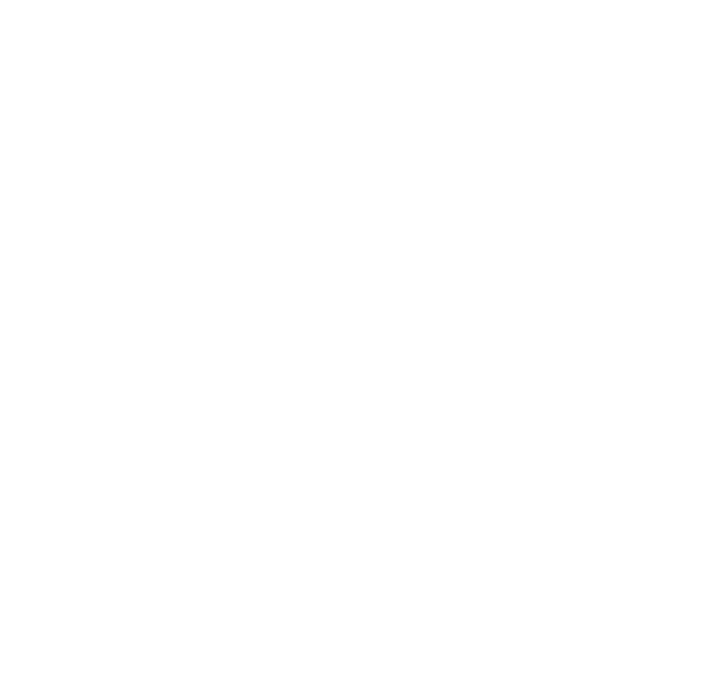
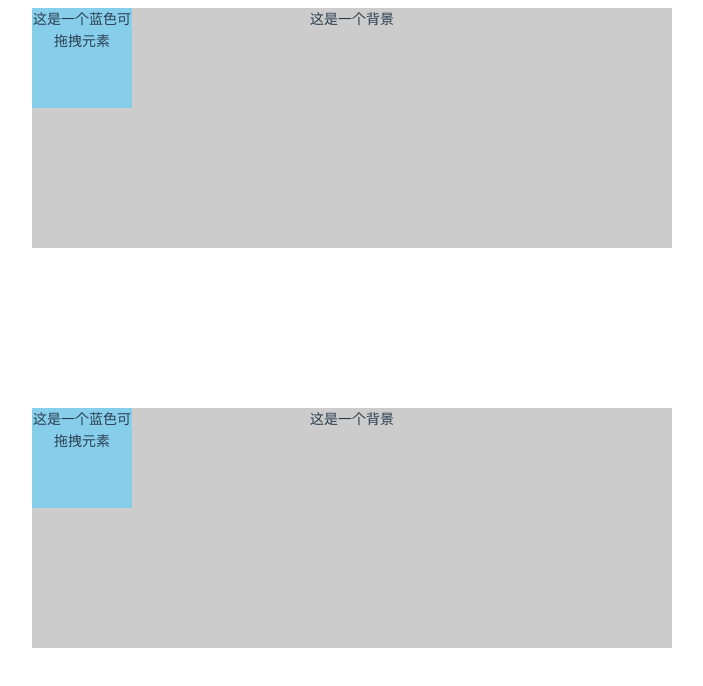
Before and after one commit to Sun123day/vue3-AllDemos-16.14.0, a Vue app: page /#/tuozhuai in a window 1280 px wide. Before the commit this address had no page. Shown: the top 686 px of the page, without its empty margins (288-991 px from the left). Built offline with nearby package versions, Linux system fonts and the light colour scheme; a small style sheet from the web is missing.

Commit message:
feat:添加了一些拖拽===》最好采用"vuedraggable"中的draggable来进行操作

```diff
--- a/package.json
+++ b/package.json
@@ -9,11 +9,14 @@
   },
   "dependencies": {
     "@element-plus/icons-vue": "^2.3.1",
+    "@vicons/ionicons5": "^0.13.0",
     "axios": "^1.6.7",
     "core-js": "^3.8.3",
     "element-plus": "^2.5.4",
+    "sortablejs": "^1.15.6",
     "vue": "^3.2.13",
     "vue-router": "^4.0.3",
+    "vuedraggable": "^4.1.0",
     "vuex": "^4.0.0"
   },
   "devDependencies": {
--- a/src/router/index.js
+++ b/src/router/index.js
@@ -72,6 +72,16 @@
     name: 'naivePDFUploadViewPDF上传和预览',
     component: () => import('../views/naivePDFUploadView/index.vue')
   },
+  {
+    path: '/tuozhuai',
+    name: 'tuozhuai拖拽',
+    component: () => import('../views/tuozhuai/index.vue')
+  },
+  {
+    path: '/tuozhuaiCard',
+    name: 'tuozhuaiCard拖拽卡片',
+    component: () => import('../views/tuozhuaiCard/index.vue')
+  },
 ]
 
 const router = createRouter({
--- a/src/views/naivePDFUploadView/index.vue
+++ b/src/views/naivePDFUploadView/index.vue
@@ -17,15 +17,15 @@
           </n-grid>
         </n-form>
     </div>
-    <div class="table">
+    <!-- <div class="table">
         <n-data-table
           :bordered="false"
           :single-line="false"
           :columns="columns"
           :data="tableData"
         />
-    </div>
-    <!-- <iframe :src="iframeUrl" style="position:absolute;"></iframe> -->
+    </div> -->
+    <iframe :src="iframeUrl" style="height: 500px; width: 1200px;"></iframe>
   </div>
 </template>
 <script>
@@ -68,12 +68,14 @@
         }
         // 表格数据
         const tableData = ref([])
-        const iframeUrl = ref("");
+        // const iframeUrl = ref("");
+        const iframeUrl = "http://47.107.101.31:9000/domain/2025/4/21/16/50/%E9%9B%AA%E8%8A%B1%E6%95%B0%E6%8D%AE%E4%B8%AD%E5%8F%B0%E8%A7%84%E6%A0%BC%E8%AF%B4%E6%98%8E%E4%B9%A6.pdf?X-Amz-Algorithm=AWS4-HMAC-SHA256&X-Amz-Credential=Lz8k4NhpwJLDe4z13bzx%2F20250421%2Fus-east-1%2Fs3%2Faws4_request&X-Amz-Date=20250421T085059Z&X-Amz-Expires=500000&X-Amz-SignedHeaders=host&X-Amz-Signature=38cd35123c1aace45bf8d56588542cf2e1b26034d093dd0d309b0cb9ebff73ba"
         const previewPDF = (row) => {
             // 实现预览PDF的逻辑
             // console.log('预览PDF', row);
-            const blob = new Blob([row],{type: 'application/pdf'});
-            iframeUrl.value = window.URL.createObjectURL(blob);
+            // const blob = new Blob([row],{type: 'application/pdf'});
+            // iframeUrl.value = window.URL.createObjectURL(blob);
+            // iframeUrl.value = "http://47.107.101.31:9000/domain/2025/4/21/16/50/%E9%9B%AA%E8%8A%B1%E6%95%B0%E6%8D%AE%E4%B8%AD%E5%8F%B0%E8%A7%84%E6%A0%BC%E8%AF%B4%E6%98%8E%E4%B9%A6.pdf?X-Amz-Algorithm=AWS4-HMAC-SHA256&X-Amz-Credential=Lz8k4NhpwJLDe4z13bzx%2F20250421%2Fus-east-1%2Fs3%2Faws4_request&X-Amz-Date=20250421T085059Z&X-Amz-Expires=500000&X-Amz-SignedHeaders=host&X-Amz-Signature=38cd35123c1aace45bf8d56588542cf2e1b26034d093dd0d309b0cb9ebff73ba"
         }
         // 表格列
         const columns = [
--- /dev/null
+++ b/src/views/tuozhuai/fanwei.vue
@@ -0,0 +1,81 @@
+<script setup>
+import { ref, onMounted } from 'vue'
+
+let initWidth = ref(0) // 父元素的宽-自适应值
+let initHeight = ref(0) // 父元素的高-自适应值
+let startclientX = ref(0) // 元素拖拽前距离浏览器的X轴位置
+let startclientY = ref(0) //元素拖拽前距离浏览器的Y轴位置
+let elLeft = ref(0) // 元素的左偏移量
+let elTop = ref(0) // 元素的右偏移量
+let back_box = ref()
+
+// 页面初始化
+function initBodySize() {
+    initWidth.value = back_box.value.clientWidth; // 拿到父元素宽
+    initHeight.value = initWidth.value * ((1080 * 0.88) / (1920 - 1080 * 0.02)); // 根据宽计算高实现自适应
+}
+
+// 拖拽开始事件
+function dragstart(e) {
+    startclientX.value = e.clientX; // 记录拖拽元素初始位置
+    startclientY.value = e.clientY;
+}
+
+// 拖拽完成事件
+function dragend(e) {
+    let x = e.clientX - startclientX.value; // 计算偏移量
+    let y = e.clientY - startclientY.value;
+    let newLeft = elLeft.value + x;
+    let newTop = elTop.value + y;
+
+    // 限制拖拽范围
+    newLeft = Math.max(0, Math.min(newLeft, initWidth.value - 100)); // 100是drag_box的宽度
+    newTop = Math.max(0, Math.min(newTop, initHeight.value - 100)); // 100是drag_box的高度
+
+    elLeft.value = newLeft;
+    elTop.value = newTop;
+}
+
+onMounted(() => {
+    initBodySize()
+    window.addEventListener('resize', initBodySize) // 窗口大小变化时重新计算尺寸
+})
+</script>
+
+<template>
+    <div id="drag">
+      <div class="back_box" ref="back_box">
+        这是一个背景
+        <div
+          class="drag_box"
+          draggable="true"
+          @dragstart="dragstart($event)"
+          @dragend="dragend($event)"
+          :style="`left:${elLeft}px;top:${elTop}px`"
+        >
+          这是一个蓝色可拖拽元素
+        </div>
+      </div>
+    </div>
+  </template>
+
+<style scoped>
+.back_box {
+  background: #ccc;
+  width: 50vw;
+  height: 30vh;
+  position: fixed;
+  top: 60%;
+  left: 50%;
+  transform: translate(-50%, -30%);
+}
+
+.drag_box {
+  width: 100px;
+  height: 100px;
+  background: skyblue;
+  position: absolute;
+  z-index: 10;
+  user-select: none; /* 不可选中,为了拖拽时不让文字高亮 */
+}
+</style>
--- /dev/null
+++ b/src/views/tuozhuai/index.vue
@@ -0,0 +1,11 @@
+<script setup>
+import quanbu from './quanbu.vue'
+import fanwei from './fanwei.vue'
+</script>
+
+<template>
+  <div>
+    <quanbu />
+    <fanwei />
+  </div>
+</template>
--- /dev/null
+++ b/src/views/tuozhuai/quanbu.vue
@@ -0,0 +1,68 @@
+<script setup>
+import {ref, reactive, onMounted} from 'vue'
+    let initWidth = ref(0) // 父元素的宽-自适应值
+    let initHeight = ref(0) // 父元素的高-自适应值
+    let startclientX = ref(0) // 元素拖拽前距离浏览器的X轴位置
+    let startclientY = ref(0) //元素拖拽前距离浏览器的Y轴位置
+    let elLeft = ref(0) // 元素的左偏移量
+    let elTop = ref(0) // 元素的右偏移量
+    let back_box = ref()
+    // 页面初始化
+    function initBodySize() {
+        initWidth.value = back_box.value.clientWidth; // 拿到父元素宽
+        initHeight.value = initWidth.value * ((1080 * 0.88) / (1920 - 1080 * 0.02)); // 根据宽计算高实现自适应
+    }
+      // 拖拽开始事件
+      function dragstart(e) {
+        console.log(e);
+        startclientX.value = e.clientX; // 记录拖拽元素初始位置
+        startclientY.value = e.clientY;
+      }
+      // 拖拽完成事件
+      function dragend(e) {
+        console.log(e);
+        let x = e.clientX - startclientX.value; // 计算偏移量
+        let y = e.clientY - startclientY.value;
+        elLeft.value += x; // 实现拖拽元素随偏移量移动
+        elTop.value += y;
+      }
+      onMounted(()=>{
+        initBodySize()
+      })
+</script>
+<template>
+    <div id="drag">
+      <div class="back_box" ref="back_box">
+        这是一个背景
+        <div
+          class="drag_box"
+          draggable="true"
+          @dragstart="dragstart($event)"
+          @dragend="dragend($event)"
+          :style="`left:${elLeft}px;top:${elTop}px`"
+        >
+          这是一个蓝色可拖拽元素
+        </div>
+      </div>
+    </div>
+  </template>
+   <style scoped>
+   .back_box {
+     background: #ccc;
+     width: 50vw;
+     height: 30vh;
+     position: fixed;
+     top: 10%;
+     left: 50%;
+     transform: translate(-50%, -30%);
+   }
+
+   .drag_box {
+     width: 100px;
+     height: 100px;
+     background: skyblue;
+     position: absolute;
+     z-index: 10;
+     user-select: none; /* 不可选中,为了拖拽时不让文字高亮 */
+   }
+   </style>
--- /dev/null
+++ b/src/views/tuozhuaiCard/index.vue
@@ -0,0 +1,159 @@
+<script setup>
+import { ref, reactive } from "vue";
+import { CloseCircle } from "@vicons/ionicons5";
+import draggable from "vuedraggable";
+/*
+draggable 对CSS样式没有什么要求万物皆可拖拽
+:list="state.list"         //需要绑定的数组
+ghost-class="ghost"        //被替换元素的样式
+chosen-class="chosenClass" //选中元素的样式
+animation="300"            //动画效果
+@start="onStart"           //拖拽开始的事件
+@end="onEnd"               //拖拽结束的事件
+*/
+const state = reactive({
+  //需要拖拽的数据，拖拽后数据的顺序也会变化
+  list: [
+    { name: "卡片1", id: '01' },
+    { name: "卡片2", id: '02' },
+    { name: "卡片3", id: '03' },
+    { name: "卡片4", id: '04' },
+    { name: "卡片5", id: '05' },
+    { name: "卡片6", id: '06' },
+  ],
+});
+
+const list = ref([
+    { name: "卡片1", id: '01' },
+    { name: "卡片2", id: '02' },
+    { name: "卡片3", id: '03' },
+    { name: "卡片4", id: '04' },
+    { name: "卡片5", id: '05' },
+    { name: "卡片6", id: '06' },
+  ])
+
+//拖拽开始的事件
+const onStart = () => {
+  console.log("开始拖拽");
+};
+
+//拖拽结束的事件
+const onEnd = () => {
+  console.log("结束拖拽");
+  // 结束拖拽后发现列表中的顺序是成功被改变了的
+  // 如果是要保存改变后的顺序，就可以在这里发送请求或进行相关操作
+};
+
+//删除
+const handleRemove = (item) => {
+  // 如果长度等于1，不允许删除
+  // if (state.list.length === 1) {
+  if (list.value.length === 1) {
+    return
+  }
+  // 这是一个比较简单的删除方法
+  // state.list = state.list.filter((element) => element.id !== item.id);
+  list.value = list.value.filter((element) => element.id !== item.id);
+};
+</script>
+
+<template>
+  <div class="container">
+    <div class="itxst">
+      <!-- drag不生效 -->
+      <div class="drag">
+        <draggable
+          :list="list"
+          animation="300"
+          ghost-class="ghost"
+          chosen-class="chosenClass"
+          @start="onStart"
+          @end="onEnd"
+
+          class="dragBox"
+        >
+        <!-- 只有在这里设置dragBox -->
+          <template #item="{ element }">
+            <div class="item">
+              <p>{{ element.name }}</p>
+              <n-icon size="20" color="red"
+                class="close-icon"
+                @click="handleRemove(element)"
+              >
+                <CloseCircle />
+              </n-icon>
+            </div>
+          </template>
+        </draggable>
+      </div>
+      <!-- <div>{{ state.list }}</div> -->
+      <div>{{ list }}</div>
+    </div>
+  </div>
+</template>
+
+<style lang="scss" scoped>
+.container {
+  display: flex;
+  justify-content: center;
+  align-items: center;
+  height: 100vh;
+}
+.itxst {
+  width: 600px;
+  display: flex;
+}
+.itxst > div:nth-of-type(1) {
+  flex: 1;
+}
+.itxst > div:nth-of-type(2) {
+  width: 200px;
+  padding-left: 20px;
+}
+.drag {
+  display: flex;
+}
+.dragBox {
+  width: 100%;
+  height: 100%;
+  display: flex;
+  flex-wrap: wrap;
+  gap: 12px;
+  align-items: center;
+}
+.item {
+  background: #79bbff;
+  // border: solid 1px #535050;
+  padding: 20px;
+  text-align: center;
+  width: 100px;
+  height: 20px;
+  display: flex;
+  align-items: center;
+  // justify-content: space-between;
+
+  position: relative;
+
+  user-select:none;
+
+  .close-icon {
+    position: relative;
+    top: -30px;
+    right: -75px;
+    cursor: pointer;
+  }
+}
+
+.item:hover {
+  cursor: move;
+}
+// .item + .item {
+//   margin-top: 10px;
+// }
+.ghost {
+  border: solid 1px rgb(19, 41, 239);
+}
+.chosenClass {
+  background-color: #f1f1f1;
+}
+</style>
```
Also changed, not shown: 1 other file (tests, documents, lock files or other folders).
